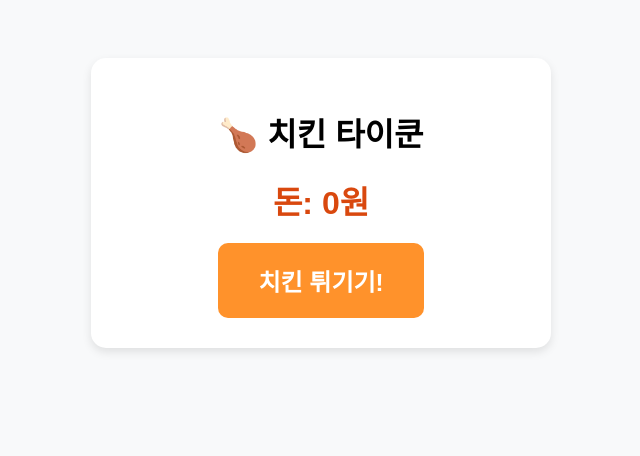
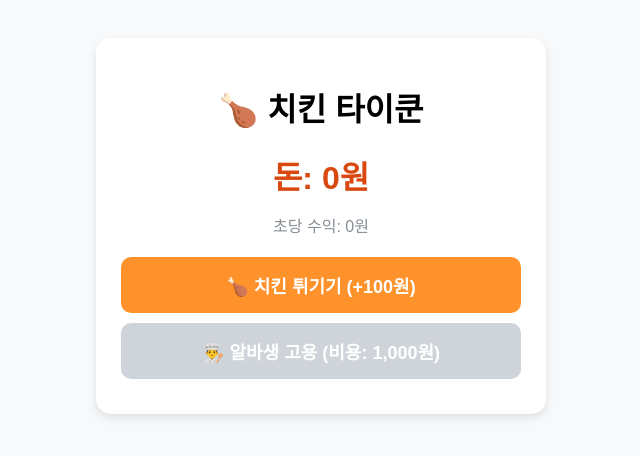
Before and after one commit to geonil0627-bot/IDLE-CHEOGAJIP, a plain HTML site: page index.html in a window 1280 px wide. Shown: the whole page, without its empty margins (319-959 px from the left). Drawn offline with Linux system fonts and the light colour scheme.

Commit message:
Update index.html

```diff
--- a/index.html
+++ b/index.html
@@ -5,11 +5,13 @@
     <meta name="viewport" content="width=device-width, initial-scale=1.0">
     <title>치킨 타이쿤</title>
     <style>
-        body { font-family: sans-serif; text-align: center; background: #f8f9fa; padding-top: 50px; }
-        .card { background: white; max-width: 400px; margin: 0 auto; padding: 30px; border-radius: 15px; box-shadow: 0 4px 10px rgba(0,0,0,0.1); }
-        .money { font-size: 32px; font-weight: bold; color: #d9480e; margin: 20px 0; }
-        .chicken-btn { font-size: 24px; padding: 20px 40px; background: #ff922b; color: white; border: none; border-radius: 10px; cursor: pointer; font-weight: bold; }
-        .chicken-btn:active { transform: scale(0.95); }
+        body { font-family: sans-serif; text-align: center; background: #f8f9fa; padding: 30px 10px; }
+        .card { background: white; max-width: 400px; margin: 0 auto; padding: 25px; border-radius: 15px; box-shadow: 0 4px 10px rgba(0,0,0,0.1); }
+        .money { font-size: 32px; font-weight: bold; color: #d9480e; margin: 15px 0; }
+        .cps { font-size: 16px; color: #868e96; margin-bottom: 20px; }
+        .btn { font-size: 18px; padding: 15px 30px; background: #ff922b; color: white; border: none; border-radius: 10px; cursor: pointer; font-weight: bold; width: 100%; margin-bottom: 10px; }
+        .btn-upgrade { background: #20c997; }
+        .btn:disabled { background: #ced4da; cursor: not-allowed; }
     </style>
 </head>
 <body>
@@ -17,17 +19,47 @@
 <div class="card">
     <h1>🍗 치킨 타이쿤</h1>
     <div class="money">돈: <span id="money-text">0</span>원</div>
-    <button class="chicken-btn" onclick="makeChicken()">치킨 튀기기!</button>
+    <div class="cps">초당 수익: <span id="cps-text">0</span>원</div>
+
+    <button class="btn" onclick="makeChicken()">🍗 치킨 튀기기 (+100원)</button>
+    <button id="hire-btn" class="btn btn-upgrade" onclick="hirePartTime()">👨‍🍳 알바생 고용 (비용: 1,000원)</button>
 </div>
 
 <script>
-    // 1. 핵심 변수 (돈)
     let money = 0;
+    let cps = 0; // 초당 수익 (Cost Per Second)
+    let partTimeCost = 1000;
 
-    // 2. 치킨 튀기기 버튼 클릭 시 동작하는 함수
+    // 수동 튀기기
     function makeChicken() {
-        money += 100; // 돈 100원 증가
-        document.getElementById("money-text").innerText = money.toLocaleString(); // 화면 갱신
+        money += 100;
+        updateUI();
+    }
+
+    // 알바생 고용 (초당 자동 수익)
+    function hirePartTime() {
+        if (money >= partTimeCost) {
+            money -= partTimeCost;
+            cps += 200; // 초당 200원씩 증가
+            partTimeCost = Math.floor(partTimeCost * 1.5); // 다음 고용 비용 증가
+            updateUI();
+        }
+    }
+
+    // 1초마다 자동으로 돈 추가 (방치형 핵심)
+    setInterval(() => {
+        money += cps;
+        updateUI();
+    }, 1000);
+
+    // 화면 갱신
+    function updateUI() {
+        document.getElementById("money-text").innerText = money.toLocaleString();
+        document.getElementById("cps-text").innerText = cps.toLocaleString();
+
+        const hireBtn = document.getElementById("hire-btn");
+        hireBtn.innerText = `👨‍🍳 알바생 고용 (비용: ${partTimeCost.toLocaleString()}원)`;
+        hireBtn.disabled = money < partTimeCost;
     }
 </script>
 
```
